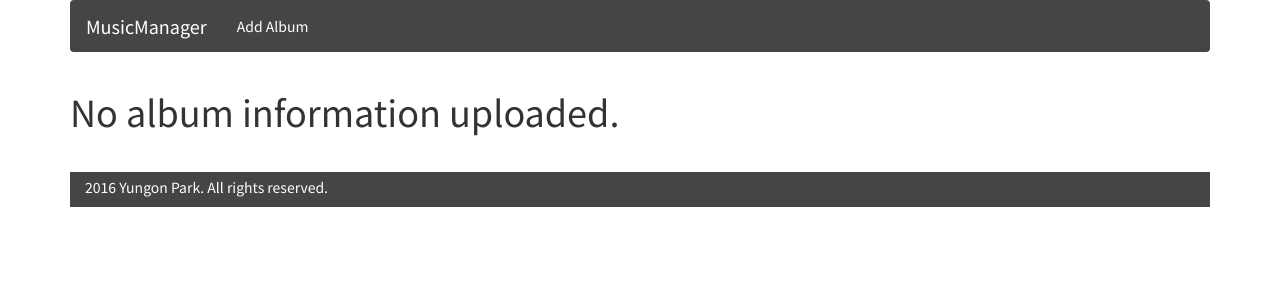
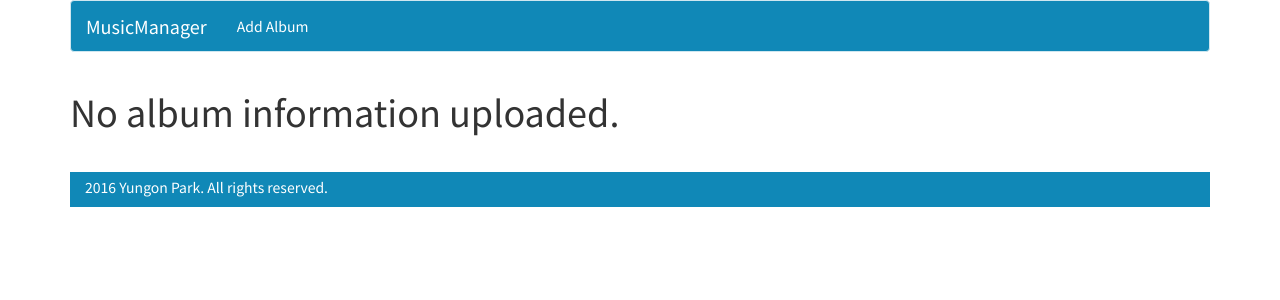
Before and after one commit to rubysoho07/MusicManager, a Django app: page /musicmanager/ in a window 1280 px wide. Shown: the top 300 px of the page. Run offline with Django 3.2, Linux system fonts and the light colour scheme; data that the repository does not hold is empty; some libraries are stand-ins or nearby versions.

Commit message:
Edit navbar style.

```diff
--- a/manager_core/static/manager_core/css/custom.css
+++ b/manager_core/static/manager_core/css/custom.css
@@ -4,18 +4,9 @@ body {
   font-family: 'Noto Sans KR', sans-serif;
 }
 
-/* navbar custom. */
-.navbar {
-  background: #454545;
-}
-
-.navbar a {
-  color: white;
-}
-
 /* To customizing footer. */
 .gonifooter {
-  background: #454545;
+  background: #1088B7;
   color: white;
   vertical-align: middle;
 }
@@ -35,3 +26,73 @@ body {
 .goni_padding {
   height: 30px;
 }
+
+.navbar-default {
+  background-color: #1088b7;
+  border-color: #cfe7f0;
+}
+.navbar-default .navbar-brand {
+  color: #ffffff;
+}
+.navbar-default .navbar-brand:hover,
+.navbar-default .navbar-brand:focus {
+  color: #414040;
+}
+.navbar-default .navbar-text {
+  color: #ffffff;
+}
+.navbar-default .navbar-nav > li > a {
+  color: #ffffff;
+}
+.navbar-default .navbar-nav > li > a:hover,
+.navbar-default .navbar-nav > li > a:focus {
+  color: #414040;
+}
+.navbar-default .navbar-nav > .active > a,
+.navbar-default .navbar-nav > .active > a:hover,
+.navbar-default .navbar-nav > .active > a:focus {
+  color: #414040;
+  background-color: #cfe7f0;
+}
+.navbar-default .navbar-nav > .open > a,
+.navbar-default .navbar-nav > .open > a:hover,
+.navbar-default .navbar-nav > .open > a:focus {
+  color: #414040;
+  background-color: #cfe7f0;
+}
+.navbar-default .navbar-toggle {
+  border-color: #cfe7f0;
+}
+.navbar-default .navbar-toggle:hover,
+.navbar-default .navbar-toggle:focus {
+  background-color: #cfe7f0;
+}
+.navbar-default .navbar-toggle .icon-bar {
+  background-color: #ffffff;
+}
+.navbar-default .navbar-collapse,
+.navbar-default .navbar-form {
+  border-color: #ffffff;
+}
+.navbar-default .navbar-link {
+  color: #ffffff;
+}
+.navbar-default .navbar-link:hover {
+  color: #414040;
+}
+
+@media (max-width: 767px) {
+  .navbar-default .navbar-nav .open .dropdown-menu > li > a {
+    color: #ffffff;
+  }
+  .navbar-default .navbar-nav .open .dropdown-menu > li > a:hover,
+  .navbar-default .navbar-nav .open .dropdown-menu > li > a:focus {
+    color: #414040;
+  }
+  .navbar-default .navbar-nav .open .dropdown-menu > .active > a,
+  .navbar-default .navbar-nav .open .dropdown-menu > .active > a:hover,
+  .navbar-default .navbar-nav .open .dropdown-menu > .active > a:focus {
+    color: #414040;
+    background-color: #cfe7f0;
+  }
+}
--- a/manager_core/templates/manager_core/header.html
+++ b/manager_core/templates/manager_core/header.html
@@ -25,7 +25,7 @@
 	<body>
 		<!-- Header -->
 		<div class="container">
-			<nav class="navbar" role="navigation">
+			<nav class="navbar navbar-default" role="navigation">
 				<div class="navbar-header">
 					<button type="button" class="navbar-toggle collapsed" data-toggle="collapse" data-target="#navbar" aria-expanded="false" aria-controls="navbar">
 						<span class="sr-only">Toggle Navigation</span>
```
